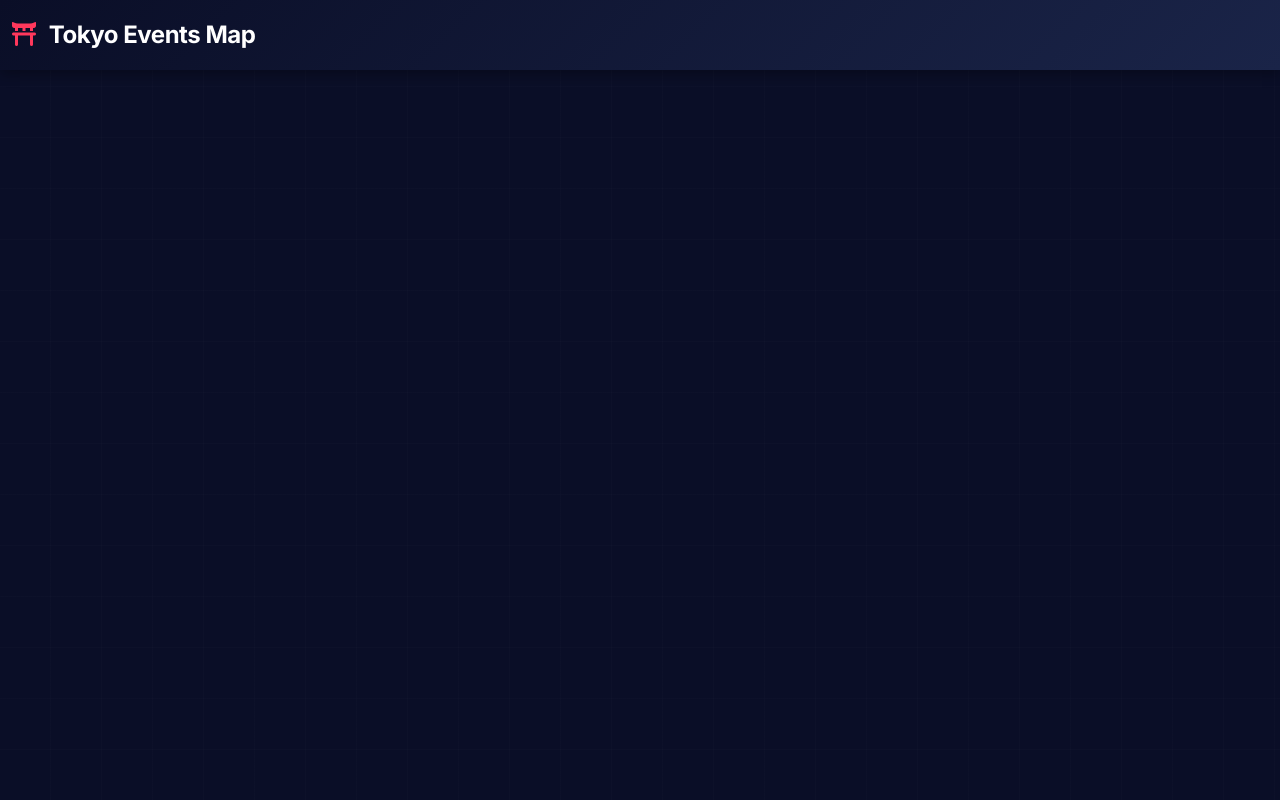
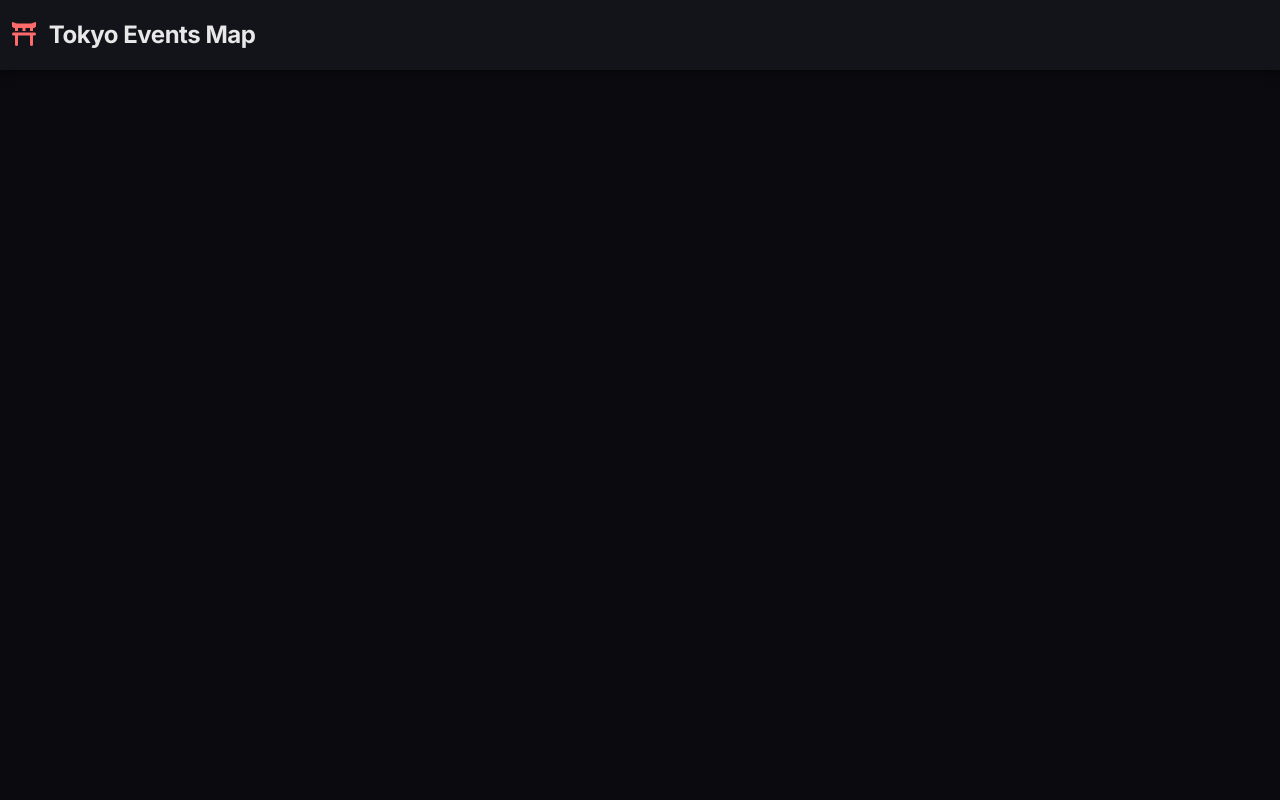
Before and after one commit to cochetquentin/tokyo_events, a FastAPI app: template web/templates/base.html in a window 1280 px wide. Run offline with FastAPI, Linux system fonts and the light colour scheme; the template is opened without the code that fills it, so the values that code supplies are empty; some libraries are stand-ins or nearby versions.

Commit message:
feat: refonte UI minimaliste avec layout simplifié
Simplification complète du layout avec approche viewport-based:
- Suppression de tous les flex imbriqués complexes
- Carte: height 70vh simple et directe
- Liste événements: height 60vh avec scroll interne
- Thème minimal dark (#0a0a0f) avec accents rouge (#ff6b6b)
- Layout 83%/17% (carte/liste) pour maximiser l'espace carte
- Filtres compacts en 6/3/2/1 avec labels réduits
- Suppression des effets glassmorphism et gradients complexes

🤖 Generated with [Claude Code](https://claude.com/claude-code)

Co-Authored-By: Claude Sonnet 4.5 <noreply@anthropic.com>

```diff
--- a/web/static/css/style.css
+++ b/web/static/css/style.css
@@ -1,31 +1,32 @@
 /* ==========================================
-   TOKYO EVENTS MAP - TOKYO NIGHT THEME
+   TOKYO EVENTS MAP - MINIMAL DARK THEME
    ========================================== */
 
 /* ==========================================
    1. CSS VARIABLES (DESIGN TOKENS)
    ========================================== */
 :root {
-  /* Colors - Tokyo Night Palette */
-  --bg-primary: #0a0e27;
-  --bg-surface: #141b3a;
-  --bg-elevated: #1a2448;
-  --accent-primary: #ff385c;
-  --accent-secondary: #00d4ff;
-  --text-primary: #f5f5f7;
-  --text-secondary: #a8adb8;
+  /* Colors - Minimal Dark with Color Pops */
+  --bg-primary: #0a0a0f;
+  --bg-surface: #13131a;
+  --bg-elevated: #1a1a24;
+  --accent-primary: #ff6b6b;
+  --accent-secondary: #4ecdc4;
+  --accent-tertiary: #ffe66d;
+  --text-primary: #e8e8e8;
+  --text-secondary: #888896;
 
-  /* Category Colors */
-  --cat-hanabi: #ff6b35;
-  --cat-festivals: #ff385c;
-  --cat-expo: #5b7fff;
-  --cat-marches: #00c896;
-  --cat-culture: #b388ff;
-  --cat-nature: #4caf50;
-  --cat-entertainment: #ff5252;
-  --cat-sport: #ffa726;
-  --cat-food: #42a5f5;
-  --cat-community: #26c6da;
+  /* Category Colors - Vives */
+  --cat-hanabi: #ff8c42;
+  --cat-festivals: #ff6b9d;
+  --cat-expo: #a78bfa;
+  --cat-marches: #34d399;
+  --cat-culture: #c084fc;
+  --cat-nature: #4ade80;
+  --cat-entertainment: #f472b6;
+  --cat-sport: #fb923c;
+  --cat-food: #60a5fa;
+  --cat-community: #22d3ee;
 
   /* Spacing */
   --spacing-xs: 4px;
@@ -38,26 +39,15 @@
   --border-radius-sm: 6px;
   --border-radius-md: 8px;
   --border-radius-lg: 12px;
-  --border-color: rgba(255,255,255,0.08);
-  --border-color-light: rgba(255,255,255,0.05);
-  --border-color-medium: rgba(255,255,255,0.1);
 
   /* Shadows */
-  --shadow-sm: 0 2px 8px rgba(0,0,0,0.2);
-  --shadow-md: 0 4px 16px rgba(0,0,0,0.3);
-  --shadow-lg: 0 8px 24px rgba(0,0,0,0.4);
+  --shadow-sm: 0 2px 8px rgba(0,0,0,0.3);
+  --shadow-md: 0 4px 16px rgba(0,0,0,0.4);
+  --shadow-lg: 0 8px 24px rgba(0,0,0,0.5);
 
   /* Transitions */
   --transition-fast: 150ms cubic-bezier(0.4, 0, 0.2, 1);
   --transition-base: 300ms cubic-bezier(0.4, 0, 0.2, 1);
-  --transition-slow: 500ms cubic-bezier(0.4, 0, 0.2, 1);
-
-  /* Effects */
-  --glass-bg: rgba(255,255,255,0.05);
-  --glass-bg-hover: rgba(255,255,255,0.08);
-  --glass-blur: blur(10px);
-  --glass-blur-light: blur(6px);
-  --glass-blur-heavy: blur(20px);
 }
 
 /* ==========================================
@@ -72,33 +62,19 @@ html {
 }
 
 body {
-  font-family: 'Inter', 'Segoe UI', Tahoma, Geneva, Verdana, sans-serif;
+  font-family: 'Inter', -apple-system, BlinkMacSystemFont, 'Segoe UI', sans-serif;
   background-color: var(--bg-primary);
   color: var(--text-primary);
-  background-image:
-    repeating-linear-gradient(
-      0deg,
-      transparent,
-      transparent 50px,
-      rgba(255,255,255,0.01) 50px,
-      rgba(255,255,255,0.01) 51px
-    ),
-    repeating-linear-gradient(
-      90deg,
-      transparent,
-      transparent 50px,
-      rgba(255,255,255,0.01) 50px,
-      rgba(255,255,255,0.01) 51px
-    );
-  min-height: 100vh;
+  margin: 0;
+  padding: 0;
 }
 
 /* ==========================================
-   3. NAVBAR
+   4. NAVBAR
    ========================================== */
 .navbar {
-  background: linear-gradient(135deg, #0a0e27 0%, #1a2448 100%) !important;
-  box-shadow: 0 4px 12px rgba(0,0,0,0.3);
+  background-color: var(--bg-surface) !important;
+  box-shadow: 0 2px 10px rgba(0,0,0,0.5);
   padding: 0.75rem 0;
   min-height: 60px;
 }
@@ -107,11 +83,12 @@ body {
   font-size: 1.5rem;
   font-weight: 700;
   letter-spacing: -0.02em;
-  transition: transform var(--transition-base);
+  transition: all var(--transition-base);
+  color: var(--text-primary) !important;
 }
 
 .navbar-brand:hover {
-  transform: translateY(-1px);
+  color: var(--accent-primary) !important;
 }
 
 .navbar-brand i {
```
Also changed, not shown: other parts of web/static/css/style.css (+74 -109 lines), web/templates/index.html (+45 -44 lines).
